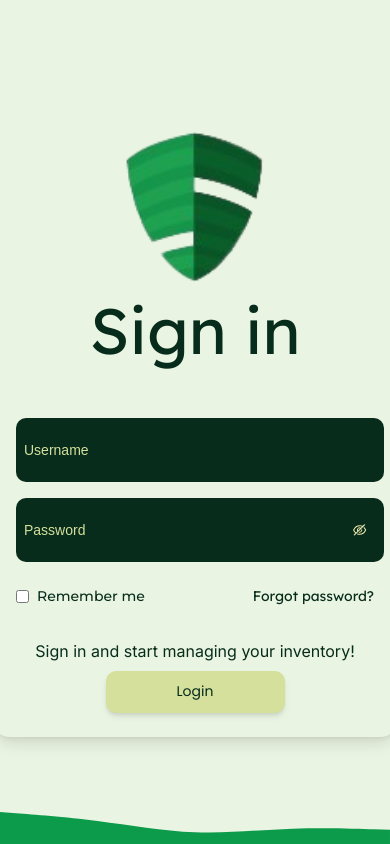
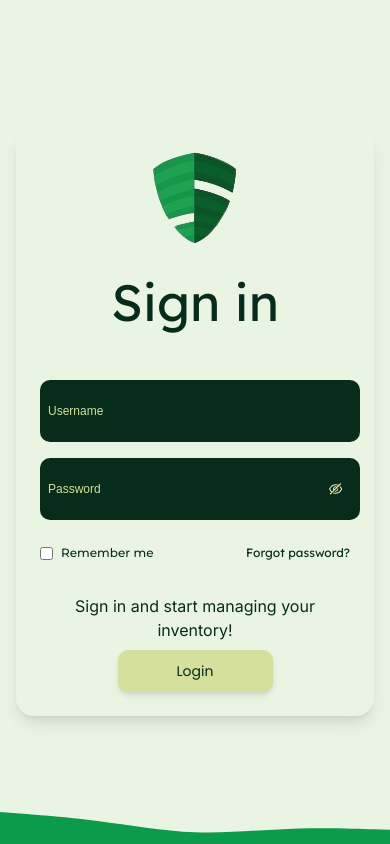
Before and after one commit to HandyMatty/MIMS, a React (Vite) app in the folder frontend/: page /login in a window 390 px wide. Built offline with nearby package versions, Linux system fonts and the light colour scheme.

Commit message:
Login Mobile Responsive
ForgotPassword & Login page made responsive

```diff
--- a/frontend/src/pages/Login/ForgotPassword.jsx
+++ b/frontend/src/pages/Login/ForgotPassword.jsx
@@ -1,4 +1,4 @@
-import React, { useState } from 'react';
+import { useState } from 'react';
 import { Button, Form, Input, Typography, message } from 'antd';
 import { useNavigate } from 'react-router-dom';
 import { forgotPasswordApi } from '../../services/api/forgotPasswordApi';
@@ -61,7 +61,7 @@ const ForgotPassword = ({ className = "" }) => {
 
   return (
 
-    <div className={`relative flex flex-col items-center justify-center h-screen bg-honeydew overflow-hidden ${className}`}>
+<div className={`relative flex flex-col items-center justify-center h-screen bg-honeydew overflow-hidden ${className}`}>
       {/* Background Vector */}
       <img
               className="absolute bottom-0 left-0 w-full h-auto object-cover z-0"
@@ -71,56 +71,57 @@ const ForgotPassword = ({ className = "" }) => {
             />
 
       {/* Form Section */}
-      <section className="w-full max-w-md bg-honeydew p-6 rounded-lg shadow-lg z-10 flex flex-col items-center">
+      <section className="w-auto sm:w-full max-w-sm sm:max-w-md bg-honeydew p-6
+      rounded-lg shadow-lg z-10 flex flex-col items-center">
         {/* Logo Centered */}
         <div className="mb-6 flex justify-center">
           <img
-            className="h-[183px] w-[171px] object-cover"
+            className="w-auto h-auto sm:h-[133px] sm:w-[121px] object-cover"
             loading="lazy"
             src={SINSSILogo} alt="SINSSI Logo"
           />
         </div>
 
-        <div className="w-full max-w-[300px]">
+        <div className="w-auto sm:w-full sm:max-w-[400px]">
           {/* Back to Login Button */}
           <Button
             type="link"
             onClick={handleBackToLogin}
-            className="mb-4 flex justify-start"
+            className="mb-4 flex justify-start text-xs sm:text-sm"
             style={{ color: '#072c1c' }}
           >
-            <img className="w-[9.3px] h-[9.3px] inline mr-1" loading="lazy" alt="Back" src={back}/>
+            <img className="w-auto h-auto sm:w-[9.3px] sm:h-[9.3px]" loading="lazy" alt="Back" src={back}/>
             Back to login
           </Button>
 
           {/* Title */}
           <Title level={1} className="text-center" style={{ color: '#072c1c' }}>
-            {step === 1 ? 'Forgot Password' : 'Answer Security Question'}
+            <span className='text-xl sm:text-5xl-6'>{step === 1 ? 'Forgot Password' : 'Answer Security Question'}</span>
           </Title>
 
           {/* Subtitle or Question */}
           {step === 1 ? (
-            <Text className="text-center justify-center" style={{ color: '#072c1c', lineHeight: '1.5' }}>
+            <Text className="text-center text-xs sm:text-sm justify-center" style={{ color: '#072c1c', lineHeight: '1.5' }}>
               Enter your username to retrieve your security question.
             </Text>
           ) : (
-            <Text className="text-center justify-center" style={{ color: '#072c1c', lineHeight: '1.5' }}>
+            <Text className="text-center text-xs sm:text-sm flex justify-center" style={{ color: '#072c1c', lineHeight: '1.5' }}>
               Please answer your security question to reset your password.
             </Text>
           )}
 
           {/* Form */}
-          <Form onFinish={onFinish} className="mt-5 w-full max-w-[300px]">
+          <Form onFinish={onFinish} className="mt-5 w-auto">
             {step === 1 ? (
               <Form.Item
                 name="username"
                 rules={[{ required: true, message: 'Please input your username' }]}
               >
-                <Input placeholder="Username" className="h-[38px] custom-input" />
+                <Input placeholder="Username" className="h-auto custom-input justify-self-center flex" />
               </Form.Item>
             ) : (
               <>
-                <Text style={{ display: 'block', marginBottom: '1rem', color: '#072c1c' }}>
+                <Text style={{ display: 'block', marginBottom: '1rem', color: '#072c1c' }} className='text-sm'>
                   {securityQuestion}
                 </Text>
                 <Form.Item
@@ -138,7 +139,8 @@ const ForgotPassword = ({ className = "" }) => {
               </>
             )}
             <Form.Item>
-              <Button type="primary" htmlType="submit" className="w-full bg-palegoldenrod text-darkslategray-100 py-5 rounded-3xs shadow-md">
+              <Button type="primary" htmlType="submit" className="w-1/3 flex justify-self-center bg-palegoldenrod
+               text-darkslategray-100 py-5 rounded-3xs shadow-md">
                 {step === 1 ? 'Next' : 'Submit'}
               </Button>
             </Form.Item>
--- a/frontend/src/pages/Login/Login.jsx
+++ b/frontend/src/pages/Login/Login.jsx
@@ -70,33 +70,28 @@ const Login = () => {
   }, [navigate]);
 
   return (
-    <div className="relative w-full h-screen bg-honeydew">
+    <div className="relative flex flex-col items-center justify-center h-screen bg-honeydew overflow-hidden">
       {/* Background Vector Image */}
       <LazyImage
         className="absolute bottom-0 left-0 w-full h-auto object-cover z-0"
         style={{ maxHeight: '100vh' }}
         src={vectors}
         alt="vector bg"
-        width={1920}
-        height={1080}
       />
 
       {/* Login Container */}
-      <div className="relative z-10 w-full h-full flex items-center justify-center">
+      <div className="relative z-10 w-auto h-auto sm:w-full sm:h-full flex items-center justify-center">
         <div className="w-full max-w-5xl">
           <main className="flex flex-col items-center justify-center h-full p-4">
-            <section className="w-full max-w-md bg-honeydew p-6 rounded-lg shadow-lg">
+            <section className="w-auto sm:w-full max-w-md bg-honeydew p-6 rounded-lg shadow-lg">
               <form onSubmit={handleLogin}>
                 <div className="flex flex-col items-center mb-10">
                   <LazyImage
-                    className="w-[150px] h-[150px ] object-contain"
+                    className="w-auto h-auto sm:w-[130px] sm:h-[130px ] object-contain"
                     src={SINSSILogo}
                     alt="SINSSI Logo"
-                    width={150}
-                    height={150}
-                    style={{ maxWidth: '150px', maxHeight: '150px' }}
                   />
-                  <h1 className="text-45xl font-lexend-deca text-darkslategray-100 text-center">
+                  <h1 className="text-32xl mt-5 sm:text-45xl font-lexend-deca text-darkslategray-100 text-center">
                     Sign in
                   </h1>
                 </div>
@@ -108,7 +103,7 @@ const Login = () => {
                     placeholder="Username"
                     value={username}
                     onChange={(e) => setUsername(e.target.value)}
-                    className="w-full bg-darkslategray-100 text-palegoldenrod placeholder-palegoldenrod text-sm py-6 pl-2 rounded-3xs"
+                    className="w-full bg-darkslategray-100 text-palegoldenrod placeholder-palegoldenrod text-xs sm:text-sm py-6 pl-2 rounded-3xs"
                     autoComplete="username"
                   />
                 </div>
@@ -120,7 +115,7 @@ const Login = () => {
                     placeholder="Password"
                     value={password}
                     onChange={(e) => setPassword(e.target.value)}
-                    className="w-full bg-darkslategray-100 text-palegoldenrod placeholder-palegoldenrod text-sm py-6 pl-2 rounded-3xs"
+                    className="w-full bg-darkslategray-100 text-palegoldenrod placeholder-palegoldenrod text-xs sm:text-sm py-6 pl-2 rounded-3xs"
                     autoComplete="current-password"
                   />
                   <button
@@ -147,18 +142,18 @@ const Login = () => {
                         onChange={(e) => setRememberMe(e.target.checked)}
                         className="mr-2"
                       />
-                      <label htmlFor="rememberMe" className="text-sm font-montserrat text-darkslategray-100">
+                      <label htmlFor="rememberMe" className="text-xs sm:text-sm font-montserrat text-darkslategray-100">
                         Remember me
                       </label>
                     </div>
                     <div
-                      className="text-sm font-lexend-deca text-darkslategray-100 cursor-pointer"
+                      className="text-xs sm:text-sm font-lexend-deca text-darkslategray-100 cursor-pointer"
                       onClick={handleForgotPassword}
                     >
                       Forgot password?
                     </div>
                   </div>
-                  <p className="text-center mt-4 text-darkslategray-100">
+                  <p className="text-center mt-4 text-darkslategray-100 ">
                     Sign in and start managing your inventory!
                   </p>
                   <Button
```
Also changed, not shown: 22 other files (tests, documents, lock files or other folders).
